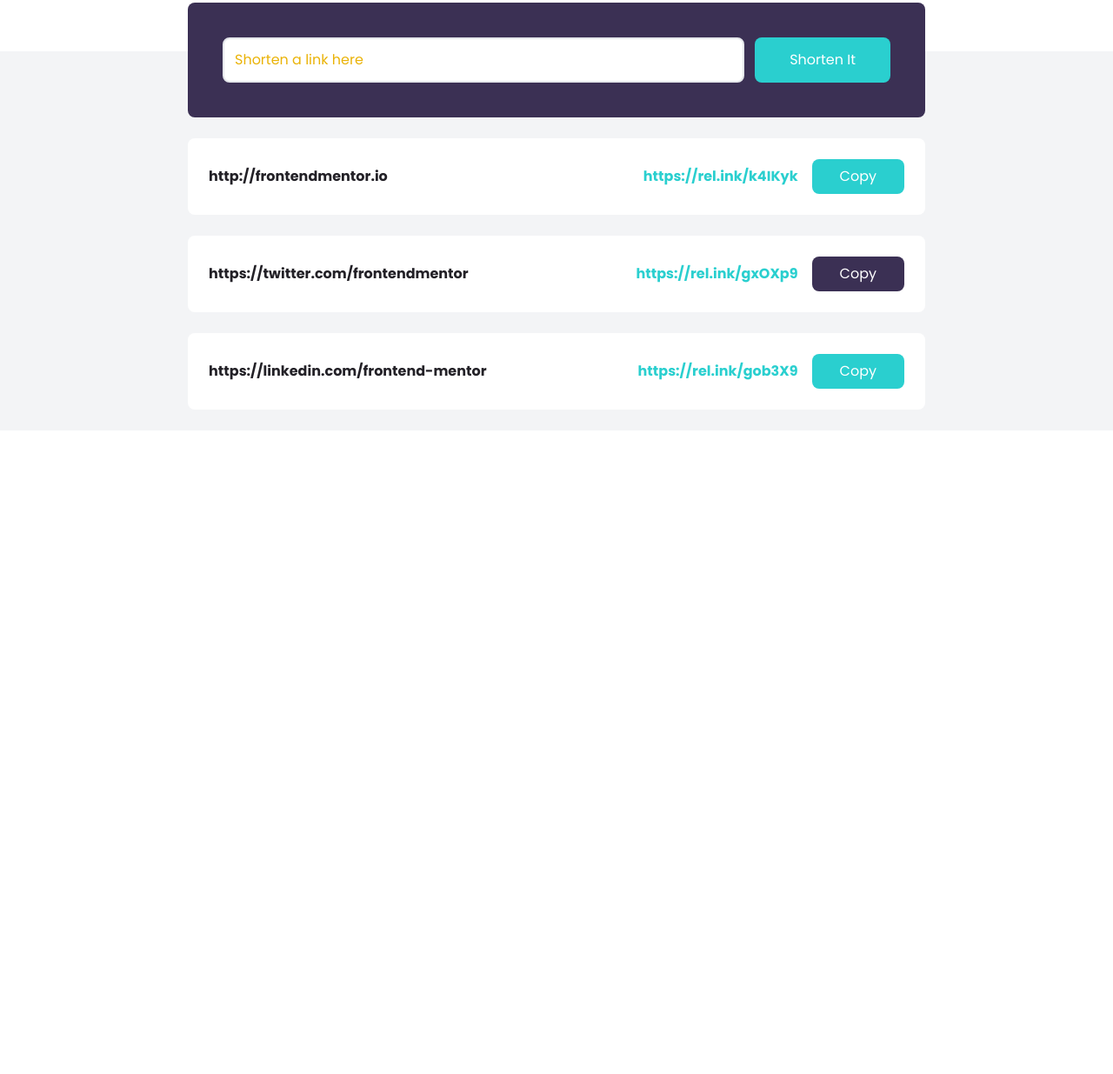
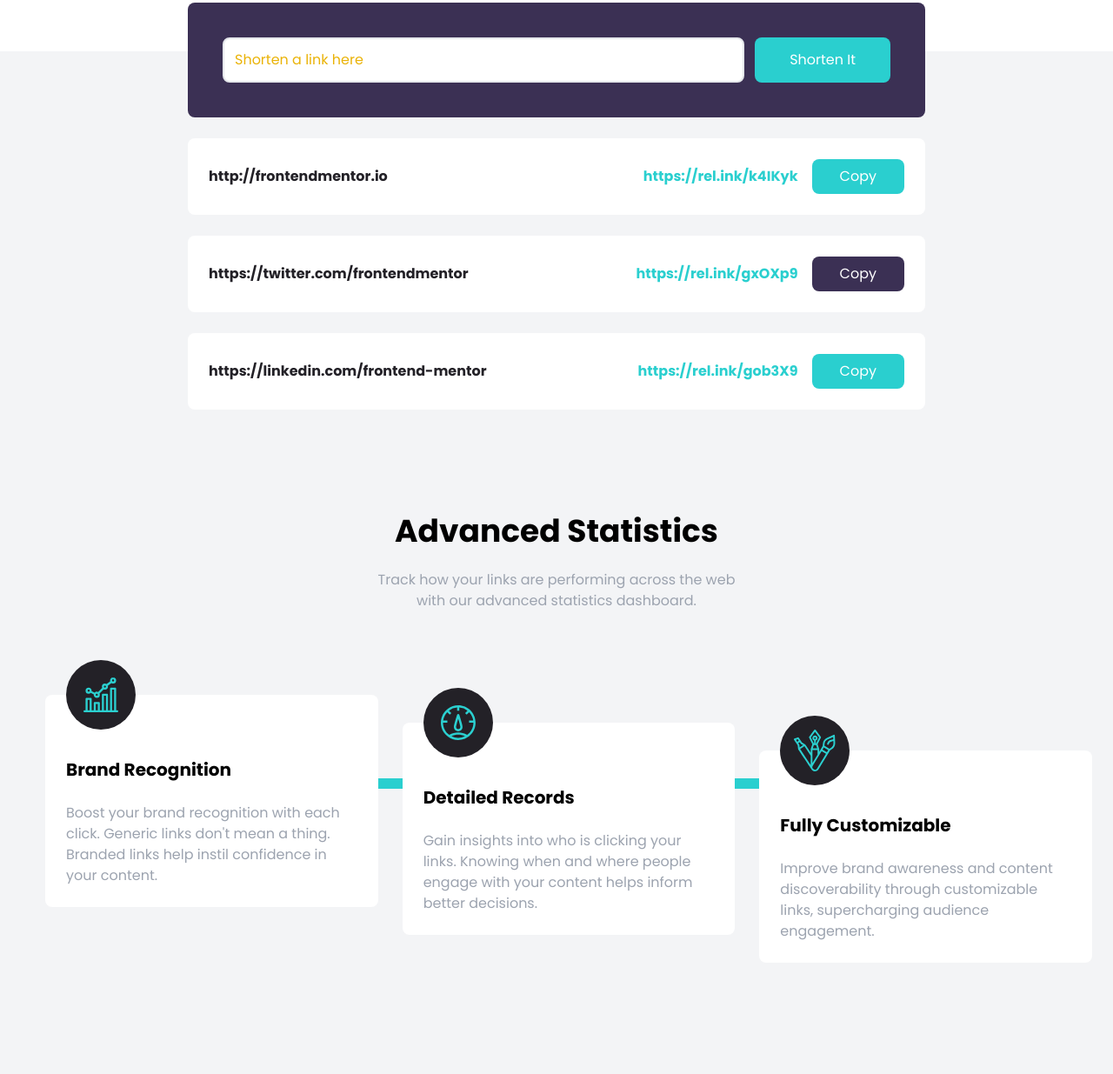
Before and after one commit to huntersteffner/Short-Links-Site, a website: page index.html in a window 1280 px wide. Shown: the part 653-1888 px from the top of the page at 87% size. Before the commit the page ends 1148 px from the top, so only its background shows below. Drawn offline with Linux system fonts and the light colour scheme.

Commit message:
Added bottom details

```diff
--- a/index.html
+++ b/index.html
@@ -100,59 +100,169 @@
         >
           <input
             type="text"
-            class="flex-1 p-3 border-2 rounded-lg  placeholder-yellow-500 focus:outline-none"
+            class="flex-1 p-3 border-2 rounded-lg placeholder-yellow-500 focus:outline-none"
             placeholder="Shorten a link here"
             id="link-input"
           />
-          <button class="px-10 py-3 text-white bg-cyan rounded-lg hover:bg-cyanLight focus:outline-none md:py-2">
+          <button
+            class="px-10 py-3 text-white bg-cyan rounded-lg hover:bg-cyanLight focus:outline-none md:py-2"
+          >
             Shorten It
           </button>
           <!-- Error Message -->
-          <div id="err-msg" class="absolute left-7 bottom-3 text-red text-sm italic"></div>
+          <div
+            id="err-msg"
+            class="absolute left-7 bottom-3 text-red text-sm italic"
+          ></div>
         </form>
         <!-- Link 1 -->
-        <div class="flex flex-col items-center justify-between w-full p-6 bg-white rounded-lg md:flex-row">
+        <div
+          class="flex flex-col items-center justify-between w-full p-6 bg-white rounded-lg md:flex-row"
+        >
           <p class="font-bold text-center text-veryDarkViolet md:text-left">
             http://frontendmentor.io
           </p>
-            <div class="flex flex-col items-center justify-end flex-1 space-x-4 space-y-2 md:flex-row md:space-y-0">
-                <div class="font-bold text-cyan">
-                    https://rel.ink/k4IKyk
-                </div>
-                <button class="p-2 px-8 text-white bg-cyan rounded-lg hover:opacity-70 focus outline-none">
+          <div
+            class="flex flex-col items-center justify-end flex-1 space-x-4 space-y-2 md:flex-row md:space-y-0"
+          >
+            <div class="font-bold text-cyan">https://rel.ink/k4IKyk</div>
+            <button
+              class="p-2 px-8 text-white bg-cyan rounded-lg hover:opacity-70 focus outline-none"
+            >
               Copy
             </button>
           </div>
         </div>
         <!-- Link 2 -->
-        <div class="flex flex-col items-center justify-between w-full p-6 bg-white rounded-lg md:flex-row">
+        <div
+          class="flex flex-col items-center justify-between w-full p-6 bg-white rounded-lg md:flex-row"
+        >
           <p class="font-bold text-center text-veryDarkViolet md:text-left">
             https://twitter.com/frontendmentor
           </p>
-            <div class="flex flex-col items-center justify-end flex-1 space-x-4 space-y-2 md:flex-row md:space-y-0">
-                <div class="font-bold text-cyan">
-                    https://rel.ink/gxOXp9
-                </div>
-                <button class="p-2 px-8 text-white bg-darkViolet rounded-lg hover:opacity-70 focus outline-none">
+          <div
+            class="flex flex-col items-center justify-end flex-1 space-x-4 space-y-2 md:flex-row md:space-y-0"
+          >
+            <div class="font-bold text-cyan">https://rel.ink/gxOXp9</div>
+            <button
+              class="p-2 px-8 text-white bg-darkViolet rounded-lg hover:opacity-70 focus outline-none"
+            >
               Copy
             </button>
           </div>
         </div>
         <!-- Link 3 -->
-        <div class="flex flex-col items-center justify-between w-full p-6 bg-white rounded-lg md:flex-row">
+        <div
+          class="flex flex-col items-center justify-between w-full p-6 bg-white rounded-lg md:flex-row"
+        >
           <p class="font-bold text-center text-veryDarkViolet md:text-left">
             https://linkedin.com/frontend-mentor
           </p>
-            <div class="flex flex-col items-center justify-end flex-1 space-x-4 space-y-2 md:flex-row md:space-y-0">
-                <div class="font-bold text-cyan">
-                    https://rel.ink/gob3X9
-                </div>
-                <button class="p-2 px-8 text-white bg-cyan rounded-lg hover:opacity-70 focus outline-none">
+          <div
+            class="flex flex-col items-center justify-end flex-1 space-x-4 space-y-2 md:flex-row md:space-y-0"
+          >
+            <div class="font-bold text-cyan">https://rel.ink/gob3X9</div>
+            <button
+              class="p-2 px-8 text-white bg-cyan rounded-lg hover:opacity-70 focus outline-none"
+            >
               Copy
             </button>
           </div>
         </div>
       </div>
     </section>
+
+    <!-- Stats section -->
+    <section id="stats" class="py-24 bg-gray-100">
+      <div class="container mx-auto px-3">
+        <h2 class="text-4xl mb-6 font-bold text-center">Advanced Statistics</h2>
+        <p class="max-w-xs mx-auto text-center text-gray-400 md:max-w-md">
+          Track how your links are performing across the web with our advanced
+          statistics dashboard.
+        </p>
+      </div>
+    </section>
+    <!-- Feature box section -->
+    <section id="features" class="pb-32 bg-gray-100">
+      <div
+        class="relative container flex flex-col items-start px-6 mx-auto md:flex-row md:space-x-7"
+      >
+        <!-- Horizontal line-->
+        <div
+          class="hidden absolute top-24 w-10/12 left-16 h-3 bg-cyan md:block"
+        ></div>
+        <!-- Vertical Line -->
+        <div class="absolute w-2 left-1/2 h-full -ml-1 bg-cyan md:hidden"></div>
+        <!-- Box 1 -->
+        <div
+          class="relative flex flex-col p-6 space-y-6 bg-white rounded-lg md:w-1/3"
+        >
+          <!-- Image positioning -->
+          <div class="absolute -ml-10 left-1/2 -top-10 md:left-16">
+            <!-- image container -->
+            <div
+              class="flex items-center justify-center w-20 h-20 p-4 rounded-full bg-veryDarkViolet"
+            >
+              <img src="images/icon-brand-recognition.svg" alt="" />
+            </div>
+          </div>
+          <h5
+            class="pt-6 text-xl font-bold text-center capitalize md:text-left"
+          >
+            Brand Recognition
+          </h5>
+          <p class="text-center text-gray-400 md:text-left">
+            Boost your brand recognition with each click. Generic links don't
+            mean a thing. Branded links help instil confidence in your content.
+          </p>
+        </div>
+        <!-- Box 2 -->
+        <div
+          class="relative flex flex-col mt-24 p-6 space-y-6 bg-white rounded-lg md:mt-8 md:w-1/3"
+        >
+          <!-- Image positioning -->
+          <div class="absolute -ml-10 left-1/2 -top-10 md:left-16">
+            <!-- image container -->
+            <div
+              class="flex items-center justify-center w-20 h-20 p-4 rounded-full bg-veryDarkViolet"
+            >
+              <img src="images/icon-detailed-records.svg" alt="" />
+            </div>
+          </div>
+          <h5
+            class="pt-6 text-xl font-bold text-center capitalize md:text-left"
+          >
+            Detailed Records
+          </h5>
+          <p class="text-center text-gray-400 md:text-left">
+            Gain insights into who is clicking your links. Knowing when and
+            where people engage with your content helps inform better decisions.
+          </p>
+        </div>
+        <!-- Box 3 -->
+        <div
+          class="relative flex flex-col mt-24 p-6 space-y-6 bg-white rounded-lg md:mt-16 md:w-1/3"
+        >
+          <!-- Image positioning -->
+          <div class="absolute -ml-10 left-1/2 -top-10 md:left-16">
+            <!-- image container -->
+            <div
+              class="flex items-center justify-center w-20 h-20 p-4 rounded-full bg-veryDarkViolet"
+            >
+              <img src="images/icon-fully-customizable.svg" alt="" />
+            </div>
+          </div>
+          <h5
+            class="pt-6 text-xl font-bold text-center capitalize md:text-left"
+          >
+            Fully Customizable
+          </h5>
+          <p class="text-center text-gray-400 md:text-left">
+            Improve brand awareness and content discoverability through
+            customizable links, supercharging audience engagement.
+          </p>
+        </div>
+      </div>
+    </section>
   </body>
 </html>
```
Also changed, not shown: css/style.css. Lines whose indentation alone changed are shown as unchanged.
